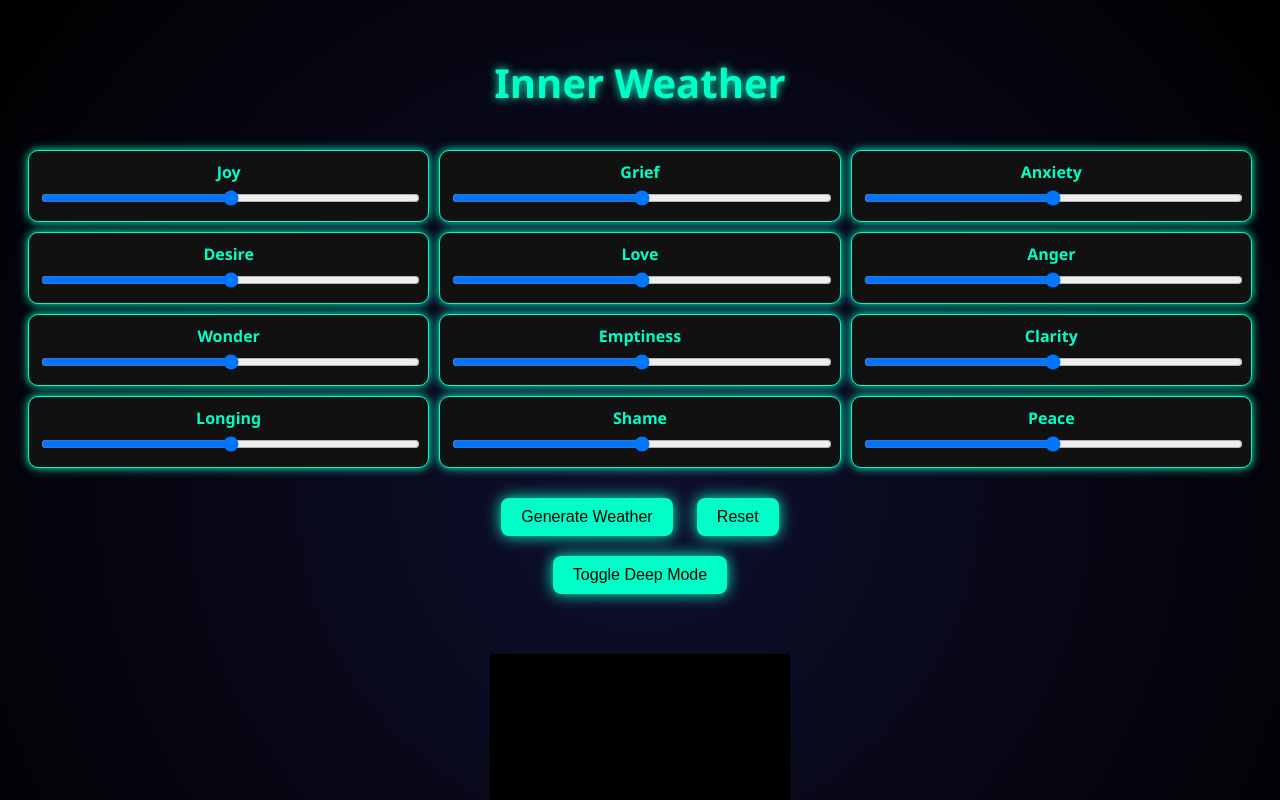
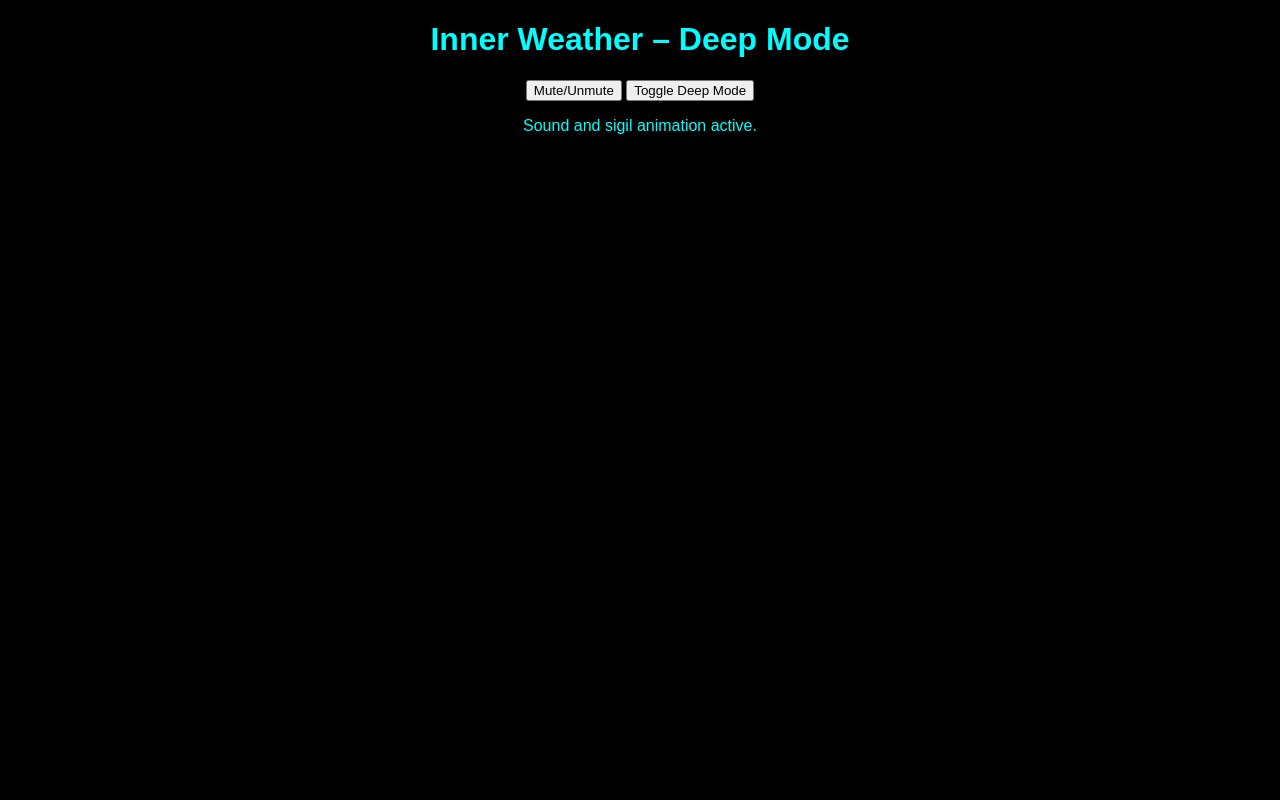
Before and after one commit to nayy98/InnerWeather, a plain HTML site: page index.html in a window 1280 px wide. Both pictures are taken after a click on the button "Toggle Deep Mode". Shown: the top 800 px of the page. Drawn offline with Linux system fonts and the light colour scheme.

Commit message:
Add files via upload

```diff
--- a/index.html
+++ b/index.html
@@ -1,170 +1,27 @@
 
 <!DOCTYPE html>
-<html lang="en">
+<html>
 <head>
-  <meta charset="UTF-8" />
-  <meta name="viewport" content="width=device-width, initial-scale=1.0"/>
-  <title>Inner Weather</title>
-  <style>
-    body {
-      background-color: #000;
-      color: #ccc;
-      font-family: 'Segoe UI', sans-serif;
-      text-align: center;
-      padding: 20px;
-      transition: background 0.5s, color 0.5s;
-    }
+    <title>Inner Weather</title>
+</head>
+<body style="background: black; color: cyan; text-align: center; font-family: sans-serif;">
+    <h1>Inner Weather – Deep Mode</h1>
+    <button onclick="toggleSound()">Mute/Unmute</button>
+    <button onclick="toggleDeepMode()">Toggle Deep Mode</button>
+    <p>Sound and sigil animation active.</p>
+    <script>
+        let isMuted = false;
+        let deepMode = false;
 
-    h1 {
-      color: #fdfd00;
-      font-size: 2.5em;
-      margin-bottom: 1em;
-    }
+        function toggleSound() {
+            isMuted = !isMuted;
+            alert('Sound ' + (isMuted ? 'Muted' : 'Unmuted'));
+        }
 
-    .slider-container {
-      display: grid;
-      grid-template-columns: repeat(3, 1fr);
-      gap: 10px;
-      justify-content: center;
-      margin-bottom: 20px;
-    }
-
-    .slider-wrapper {
-      background: #1e1e1e;
-      padding: 10px;
-      border-radius: 10px;
-    }
-
-    label {
-      color: #ffeb3b;
-      font-weight: bold;
-      display: block;
-      margin-bottom: 5px;
-    }
-
-    input[type="range"] {
-      width: 100%;
-    }
-
-    button {
-      background-color: #ffd700;
-      color: black;
-      border: none;
-      padding: 10px 20px;
-      margin: 10px;
-      font-size: 1em;
-      border-radius: 8px;
-      cursor: pointer;
-      transition: all 0.3s ease;
-    }
-
-    .deep-mode {
-      background: radial-gradient(circle, #0f0f2e, #000000);
-      color: #aaffff;
-    }
-
-    .deep-mode h1 {
-      color: #00ffc8;
-      text-shadow: 0 0 10px #00ffc8;
-    }
-
-    .deep-mode .slider-wrapper {
-      background: #111;
-      border: 1px solid #00ffc8;
-      box-shadow: 0 0 10px #00ffc8;
-    }
-
-    .deep-mode label {
-      color: #00ffc8;
-    }
-
-    .deep-mode button {
-      background: #00ffc8;
-      color: #000;
-      box-shadow: 0 0 15px #00ffc8;
-    }
-
-    #message {
-      font-style: italic;
-      font-size: 1.1em;
-      margin-top: 20px;
-    }
-
-    #sigilCanvas {
-      margin-top: 30px;
-      background-color: #000;
-    }
-  </style>
-</head>
-<body>
-  <h1>Inner Weather</h1>
-  <div class="slider-container" id="sliderContainer"></div>
-
-  <button onclick="generateWeather()">Generate Weather</button>
-  <button onclick="resetSliders()">Reset</button>
-  <br>
-  <button onclick="toggleDeepMode()">Toggle Deep Mode</button>
-
-  <p id="message"></p>
-  <canvas id="sigilCanvas" width="300" height="300"></canvas>
-
-  <script>
-    const emotions = [
-      'Joy', 'Grief', 'Anxiety', 'Desire', 'Love', 'Anger',
-      'Wonder', 'Emptiness', 'Clarity', 'Longing', 'Shame', 'Peace'
-    ];
-
-    const sliderContainer = document.getElementById('sliderContainer');
-    emotions.forEach(emotion => {
-      sliderContainer.innerHTML += `
-        <div class="slider-wrapper">
-          <label for="${emotion}">${emotion}</label>
-          <input type="range" id="${emotion}" min="0" max="100" value="50"/>
-        </div>`;
-    });
-
-    function generateWeather() {
-      const selected = emotions.filter(e => document.getElementById(e).value > 60);
-      const message = selected.length > 0
-        ? 'You are moved by ' + selected.join(', ') + '.'
-        : 'You are in a space of balance.';
-      document.getElementById('message').innerText = message;
-      drawSigil(selected.length);
-    }
-
-    function resetSliders() {
-      emotions.forEach(e => document.getElementById(e).value = 50);
-      document.getElementById('message').innerText = '';
-      drawSigil(0);
-    }
-
-    function toggleDeepMode() {
-      document.body.classList.toggle('deep-mode');
-    }
-
-    function drawSigil(points) {
-      const canvas = document.getElementById('sigilCanvas');
-      const ctx = canvas.getContext('2d');
-      ctx.clearRect(0, 0, canvas.width, canvas.height);
-      if (points < 2) return;
-
-      const angleStep = (Math.PI * 2) / points;
-      const radius = 100;
-      const centerX = canvas.width / 2;
-      const centerY = canvas.height / 2;
-
-      ctx.strokeStyle = '#00ffc8';
-      ctx.lineWidth = 2;
-      ctx.beginPath();
-      for (let i = 0; i < points; i++) {
-        const x = centerX + radius * Math.cos(i * angleStep);
-        const y = centerY + radius * Math.sin(i * angleStep);
-        if (i === 0) ctx.moveTo(x, y);
-        else ctx.lineTo(x, y);
-      }
-      ctx.closePath();
-      ctx.stroke();
-    }
-  </script>
+        function toggleDeepMode() {
+            deepMode = !deepMode;
+            alert('Deep Mode ' + (deepMode ? 'Activated' : 'Deactivated'));
+        }
+    </script>
 </body>
 </html>
```
